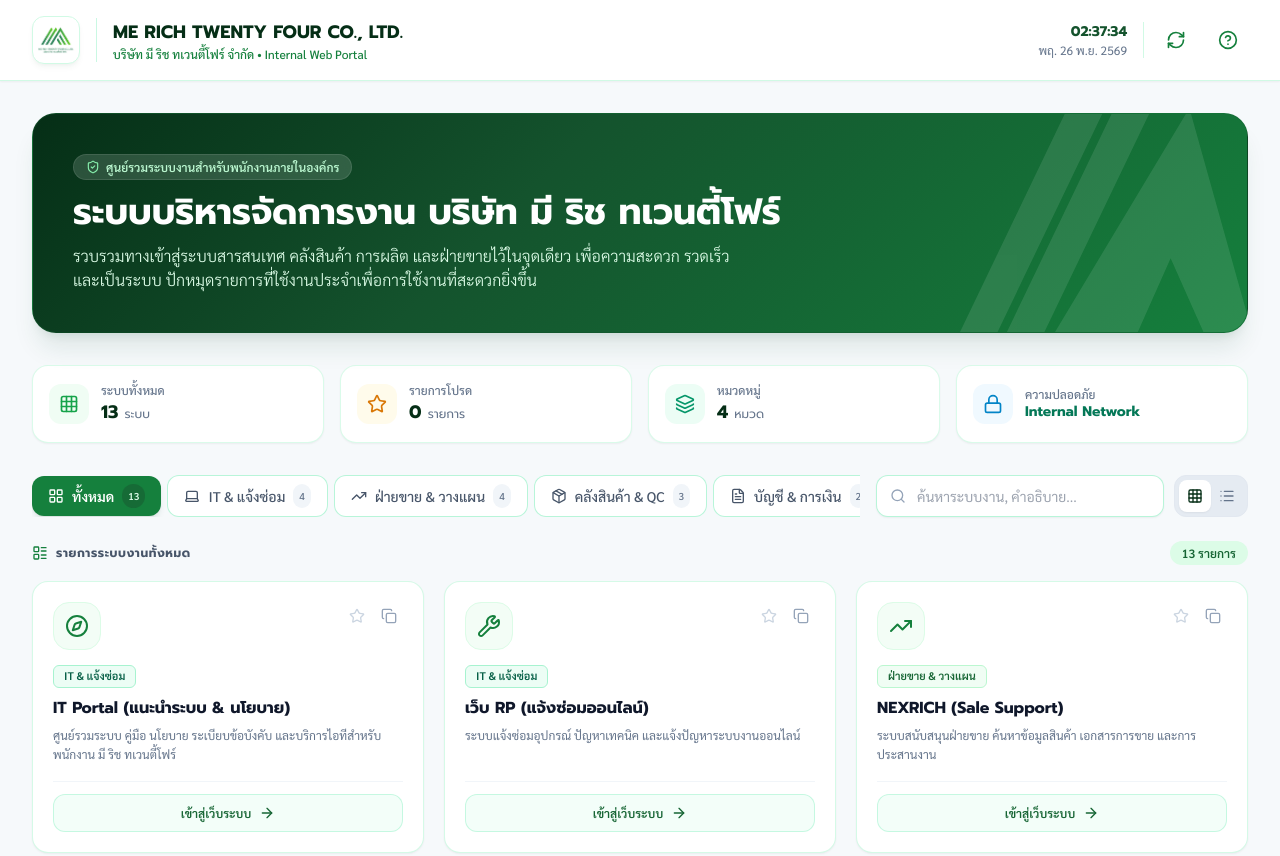
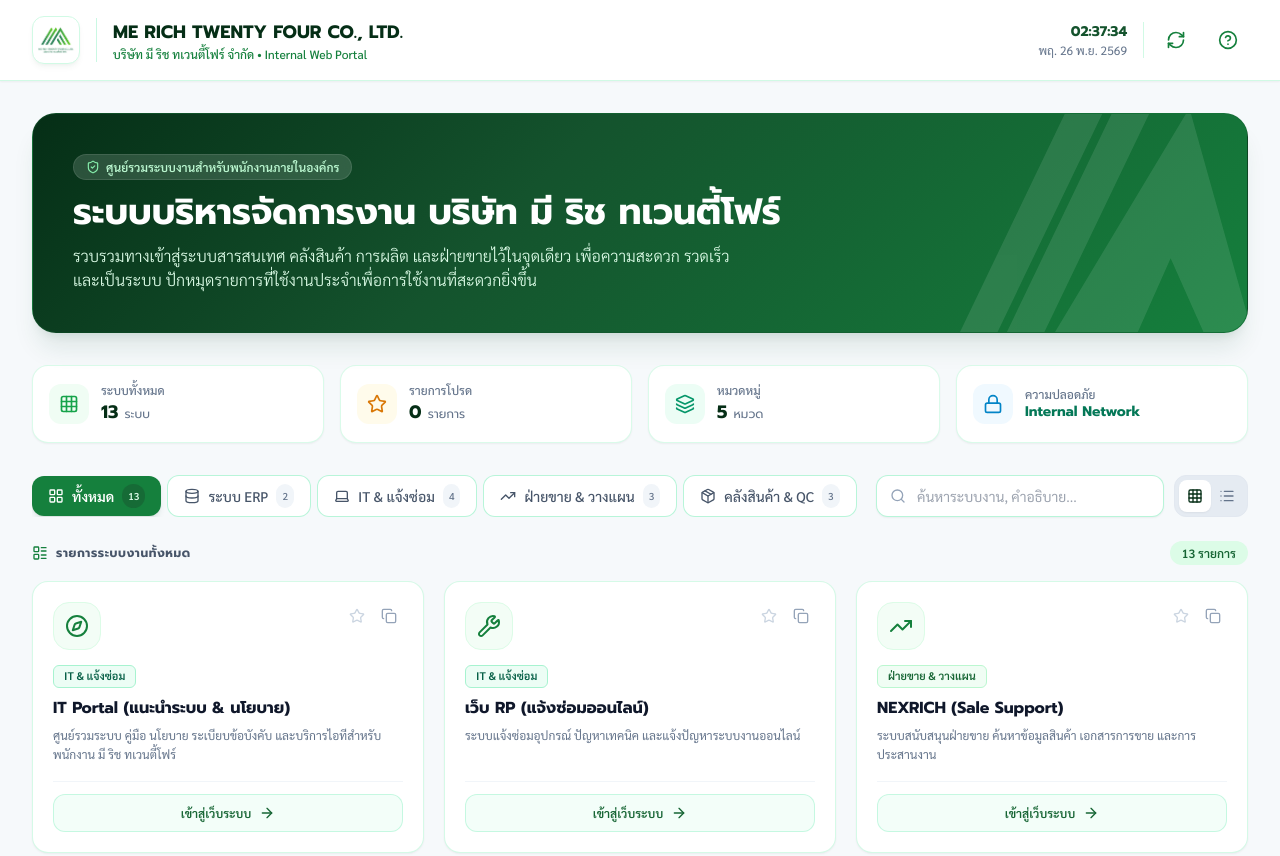
Before and after one commit to Thakorn131046/All-Web-Merich, a plain HTML site: page index.html in a window 1280 px wide. Shown: the top 856 px of the page. Drawn offline with nearby package versions, Linux system fonts and the light colour scheme.

Commit message:
แยกหมวดหมู่ระบบ ERP สำหรับ JST ERP และ Business Central

```diff
--- a/index.html
+++ b/index.html
@@ -232,7 +232,7 @@
                 </div>
                 <div>
                     <p class="text-xs text-slate-500 font-medium">หมวดหมู่</p>
-                    <p class="text-lg font-bold text-brand-950 font-heading">4 <span
+                    <p class="text-lg font-bold text-brand-950 font-heading"><span id="stat-total-categories">5</span> <span
                             class="text-xs font-normal text-slate-500">หมวด</span></p>
                 </div>
             </div>
@@ -514,28 +514,29 @@
             {
                 id: 'jst-erp',
                 name: 'JST ERP (ระบบจัดการ E-commerce)',
-                category: 'ฝ่ายขาย & วางแผน',
-                catKey: 'sales',
+                category: 'ระบบ ERP',
+                catKey: 'erp',
                 url: 'https://asia-web.jsterp.com/Org/Account/Login/index',
                 description: 'ระบบจัดการร้านค้าออนไลน์ E-commerce ERP เชื่อมต่อ Shopee, Lazada, TikTok, Line จัดการคำสั่งซื้อและสต็อกสินค้า',
                 icon: 'shopping-bag',
-                badgeColor: 'bg-green-50 text-green-800 border-green-200'
+                badgeColor: 'bg-purple-50 text-purple-800 border-purple-200'
             },
             {
                 id: 'business-central',
                 name: 'Business Central (Dynamics 365 ERP)',
-                category: 'บัญชี & การเงิน',
-                catKey: 'finance',
+                category: 'ระบบ ERP',
+                catKey: 'erp',
                 url: 'https://businesscentral.dynamics.com/?noSignUpCheck=1',
                 description: 'ระบบ ERP จัดการบัญชี การเงิน การจัดซื้อ ซัพพลายเชน และการบริหารธุรกิจองค์กร (Microsoft Dynamics 365 Business Central)',
                 icon: 'landmark',
-                badgeColor: 'bg-lime-50 text-lime-800 border-lime-200'
+                badgeColor: 'bg-purple-50 text-purple-800 border-purple-200'
             }
         ];
 
         // Categories Configurations
         const categories = [
             { id: 'all', label: 'ทั้งหมด', icon: 'layout-grid' },
+            { id: 'erp', label: 'ระบบ ERP', icon: 'database' },
             { id: 'it', label: 'IT & แจ้งซ่อม', icon: 'laptop' },
             { id: 'sales', label: 'ฝ่ายขาย & วางแผน', icon: 'trending-up' },
             { id: 'warehouse', label: 'คลังสินค้า & QC', icon: 'package' },
@@ -552,6 +553,8 @@
         document.addEventListener('DOMContentLoaded', () => {
             const statTotalSystems = document.getElementById('stat-total-systems');
             if (statTotalSystems) statTotalSystems.innerText = systemsData.length;
+            const statTotalCategories = document.getElementById('stat-total-categories');
+            if (statTotalCategories) statTotalCategories.innerText = categories.length - 1;
             renderCategories();
             renderSystems();
             updateTime();
```
Also changed, not shown: 1 other file.
